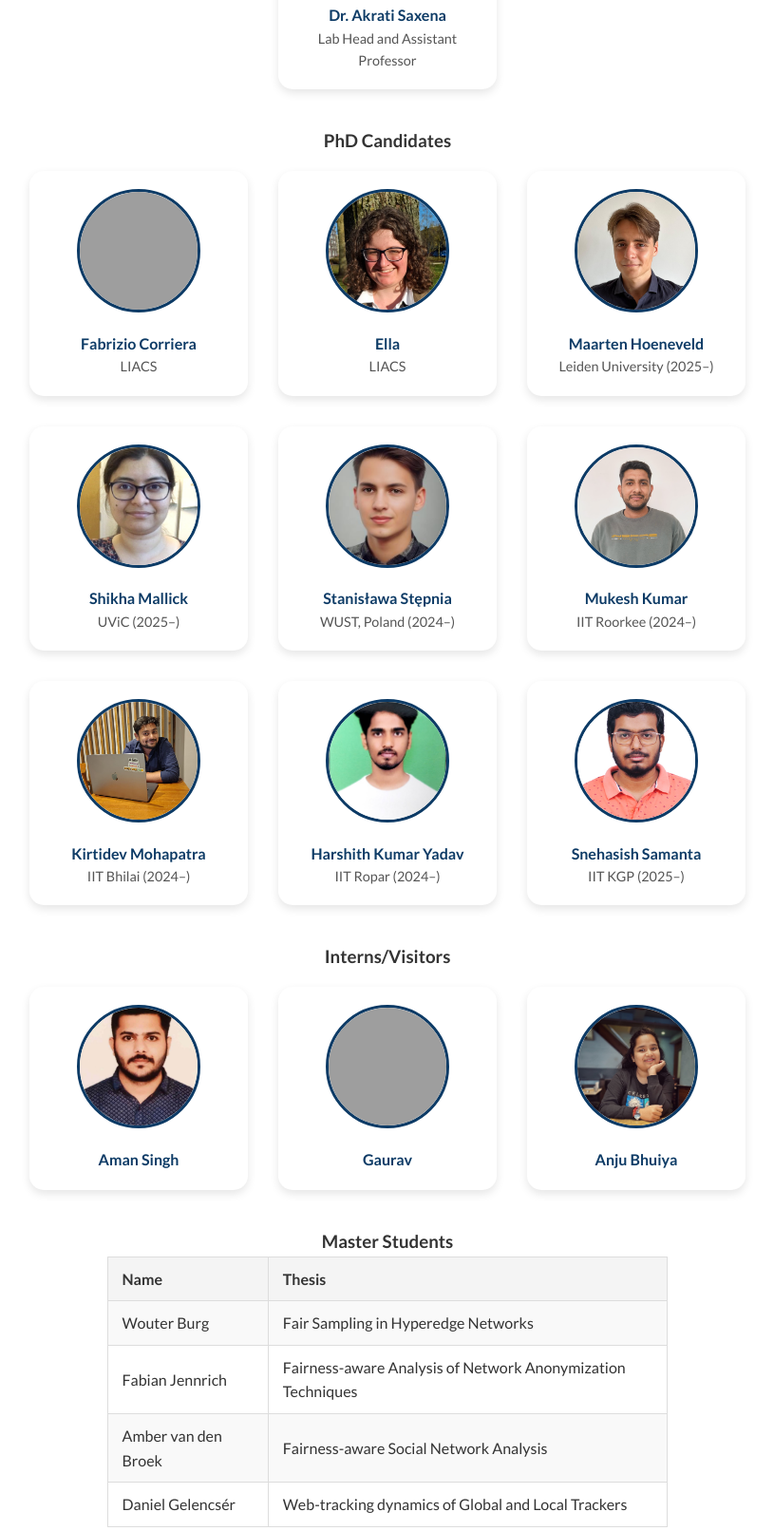
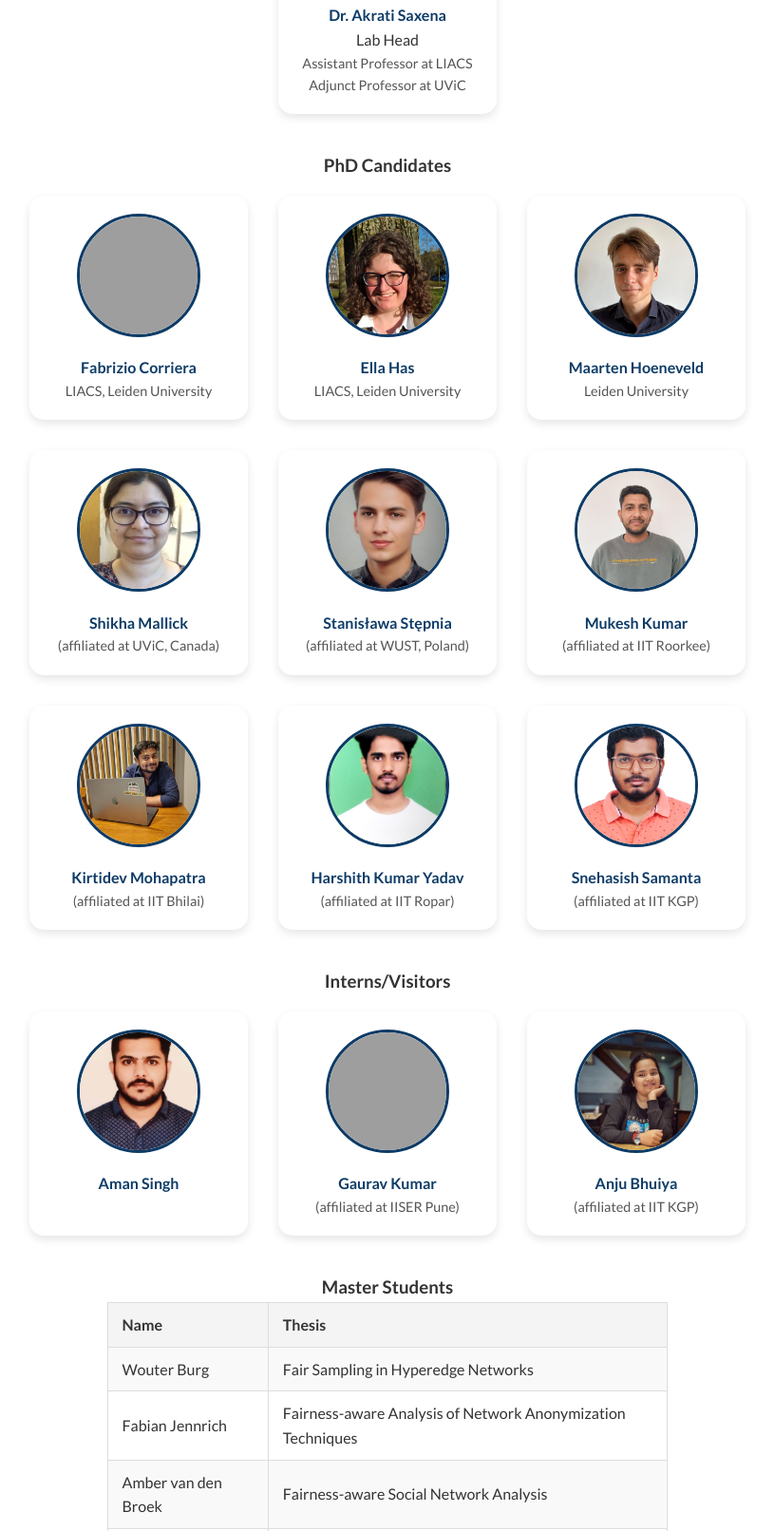
Before and after one commit to Algorithmic-Fairness/algorithmic-fairness.github.io, a plain HTML site: page team.html in a window 1280 px wide. Shown: the part 448-2060 px from the top of the page at 95% size, without its empty margins (232-1047 px from the left). Drawn offline with nearby package versions, Linux system fonts and the light colour scheme; grey boxes are pictures that could not be loaded.

Commit message:
Update team.html

```diff
--- a/team.html
+++ b/team.html
@@ -56,8 +56,9 @@
     <div class="profile-grid faculty-grid">
       <div class="profile-card">
         <img src="https://www.universiteitleiden.nl/binaries/content/gallery/ul2/portraits/science/s/akrati-saxena.jpg/akrati-saxena.jpg/d200x250" alt="Dr. Akrati Saxena">
-        <h4><a href="https://www.akratisaxena.com/" target="_blank">Dr. Akrati Saxena</a></h4>
-        <p>Lab Head and Assistant Professor</p>
+        <h4><a href="https://www.universiteitleiden.nl/en/staffmembers/akrati-saxena#tab-1" target="_blank">Dr. Akrati Saxena</a></h4> Lab Head
+        <p>Assistant Professor at LIACS</p>
+        <p>Adjunct Professor at UViC</p>
       </div>
     </div>
   </div>
@@ -65,15 +66,15 @@
   <div class="team-category">
     <h3>PhD Candidates</h3>
     <div class="profile-grid phd-grid">
-      <div class="profile-card"><img src="https://www.universiteitleiden.nl/binaries/content/gallery/ul2/main-images/science/instituten/liacs/fabrizio-corriera.jpg/fabrizio-corriera.jpg/d200x250" alt=""><h4><a href="https://www.universiteitleiden.nl/en/staffmembers/fabrizio-corriera">Fabrizio Corriera</a></h4><p>LIACS</p></div>
-	  <div class="profile-card"><img src="team/Ella.jpg" alt=""><h4><a href="https://www.linkedin.com/in/ella-has/">Ella</a></h4><p>LIACS</p></div>
-      <div class="profile-card"><img src="team/Marteen.jpg" alt=""><h4><a href="https://www.linkedin.com/in/maartenhoeneveld/">Maarten Hoeneveld</a></h4><p>Leiden University (2025–)</p></div>
-      <div class="profile-card"><img src="team/shikha.jpg" alt=""><h4><a href="https://mshik.github.io/">Shikha Mallick</a></h4><p>UViC (2025–)</p></div>
-      <div class="profile-card"><img src="team/stepein.jpg" alt=""><h4><a href="https://ai.pwr.edu.pl/author/stanis%C5%82aw-stepien/">Stanisława Stępnia</a></h4><p>WUST, Poland (2024–)</p></div>
-      <div class="profile-card"><img src="team/mukesh.jpg" alt=""><h4><a href="#">Mukesh Kumar</a></h4><p>IIT Roorkee (2024–)</p></div>
-      <div class="profile-card"><img src="team/Kirtidev.jpg" alt=""><h4><a href="https://www.researchgate.net/profile/Kirtidev_Mohapatra">Kirtidev Mohapatra</a></h4><p>IIT Bhilai (2024–)</p></div>
-      <div class="profile-card"><img src="team/Harshith.jpg" alt=""><h4><a href="http://www.linkedin.com/in/harshith-ehky">Harshith Kumar Yadav</a></h4><p>IIT Ropar (2024–)</p></div>
-      <div class="profile-card"><img src="team/Snehasish.jpg" alt=""><h4><a href="https://www.linkedin.com/in/snehasish-samanta-83aa31200/">Snehasish Samanta</a></h4><p>IIT KGP (2025–)</p></div>
+      <div class="profile-card"><img src="https://www.universiteitleiden.nl/binaries/content/gallery/ul2/main-images/science/instituten/liacs/fabrizio-corriera.jpg/fabrizio-corriera.jpg/d200x250" alt=""><h4><a href="https://www.universiteitleiden.nl/en/staffmembers/fabrizio-corriera">Fabrizio Corriera</a></h4><p>LIACS, Leiden University</p></div>
+	  <div class="profile-card"><img src="team/Ella.jpg" alt=""><h4><a href="https://www.linkedin.com/in/ella-has/">Ella Has</a></h4><p>LIACS, Leiden University</p></div>
+      <div class="profile-card"><img src="team/Marteen.jpg" alt=""><h4><a href="https://www.linkedin.com/in/maartenhoeneveld/">Maarten Hoeneveld</a></h4><p>Leiden University</p></div>
+      <div class="profile-card"><img src="team/shikha.jpg" alt=""><h4><a href="https://mshik.github.io/">Shikha Mallick</a></h4><p>(affiliated at UViC, Canada)</p></div>
+      <div class="profile-card"><img src="team/stepein.jpg" alt=""><h4><a href="https://ai.pwr.edu.pl/author/stanis%C5%82aw-stepien/">Stanisława Stępnia</a></h4><p>(affiliated at WUST, Poland)</p></div>
+      <div class="profile-card"><img src="team/mukesh.jpg" alt=""><h4><a href="#">Mukesh Kumar</a></h4><p>(affiliated at IIT Roorkee)</p></div>
+      <div class="profile-card"><img src="team/Kirtidev.jpg" alt=""><h4><a href="https://www.researchgate.net/profile/Kirtidev_Mohapatra">Kirtidev Mohapatra</a></h4><p>(affiliated at IIT Bhilai) </p></div>
+      <div class="profile-card"><img src="team/Harshith.jpg" alt=""><h4><a href="http://www.linkedin.com/in/harshith-ehky">Harshith Kumar Yadav</a></h4><p>(affiliated at IIT Ropar)</p></div>
+      <div class="profile-card"><img src="team/Snehasish.jpg" alt=""><h4><a href="https://www.linkedin.com/in/snehasish-samanta-83aa31200/">Snehasish Samanta</a></h4><p>(affiliated at IIT KGP)</p></div>
     </div>
   </div>
  <div class="team-category">
@@ -86,13 +87,13 @@
       </div>
       <div class="profile-card">
         <img src="team/gaurav.png" alt="Gaurav">
-        <h4><a href="https://gaurav-src.github.io/">Gaurav</a></h4>
-        <p></p>
+        <h4><a href="https://gaurav-src.github.io/">Gaurav Kumar</a></h4>
+        <p>(affiliated at IISER Pune)</p>
       </div>
 	  <div class="profile-card">
         <img src="team/anju.jpg" alt="Anju">
         <h4><a href="https://www.linkedin.com/in/anju-bhuiya-182867192/">Anju Bhuiya</a></h4>
-        <p></p>
+        <p>(affiliated at IIT KGP)</p>
       </div>
       <!-- Add more interns as needed -->
 
@@ -112,8 +113,15 @@
     </table>
   </div>
 
+  <div class="team-category">
+    <h3>Bachelor Students</h3>
+    <table>
+      <tr><th>Name</th><th>Thesis</th></tr>
+      <tr><td>Cesar Gesta &nbsp;&nbsp;&nbsp;&nbsp;&nbsp;&nbsp;   </td><td>Fair Optimization Techniques for Networks &nbsp;&nbsp;&nbsp;&nbsp;&nbsp;&nbsp;&nbsp;&nbsp;&nbsp;&nbsp;&nbsp;&nbsp; &nbsp;&nbsp;&nbsp;&nbsp;&nbsp;&nbsp; &nbsp;&nbsp;&nbsp;&nbsp;&nbsp;&nbsp;</td></tr>
+    </table>
+  </div>
 
-  <div class="team-category">
+  <!--<div class="team-category">
   <style>
   .student-table {
     width: 90%;
@@ -138,11 +146,12 @@
   }
 </style>
   <h3>Bachelor Students</h3>
-  <table class="student-table">
-    <tr><td>Cesar Gesta</td></tr>
+  <table>
+	  <tr><th>Name</th><th>Thesis</th></tr>
+    <tr><td>Cesar Gesta</td><td>Fair Optimization Techniques for Networks</td></tr>
 
   </table>
-</div>
+</div>-->
 
 
 
@@ -150,8 +159,8 @@
   <div class="team-category">
     <h3>Alumni</h3>
     <table>
-      <tr><th>Name</th><th>Details</th></tr>
-
+      <!--<tr><th><span style="margin-right: 100px;">Name</span></th><th><span style="margin-right: 330px;">Details</span></th></tr>-->
+	  <tr><th>Name</th><th>Details</th></tr>
 	  <tr><td>Christos Georghiou</td><td>Bachelor Students</td></tr>
 	  <tr><td>Seyidali Bulut</td><td>Bachelor Student</td></tr>
 	  <tr><td>Ashraf El Madkouki</td><td>Bachelor Students</td></tr>
```
